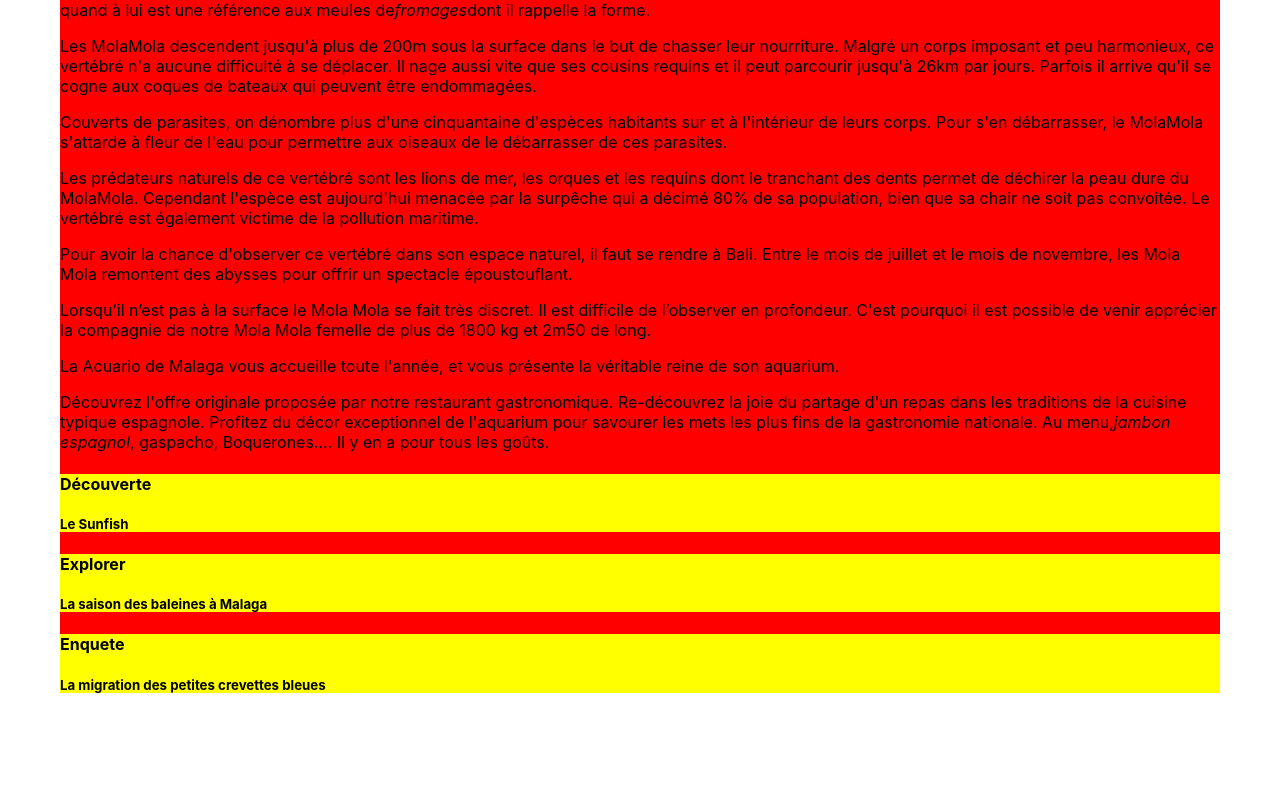
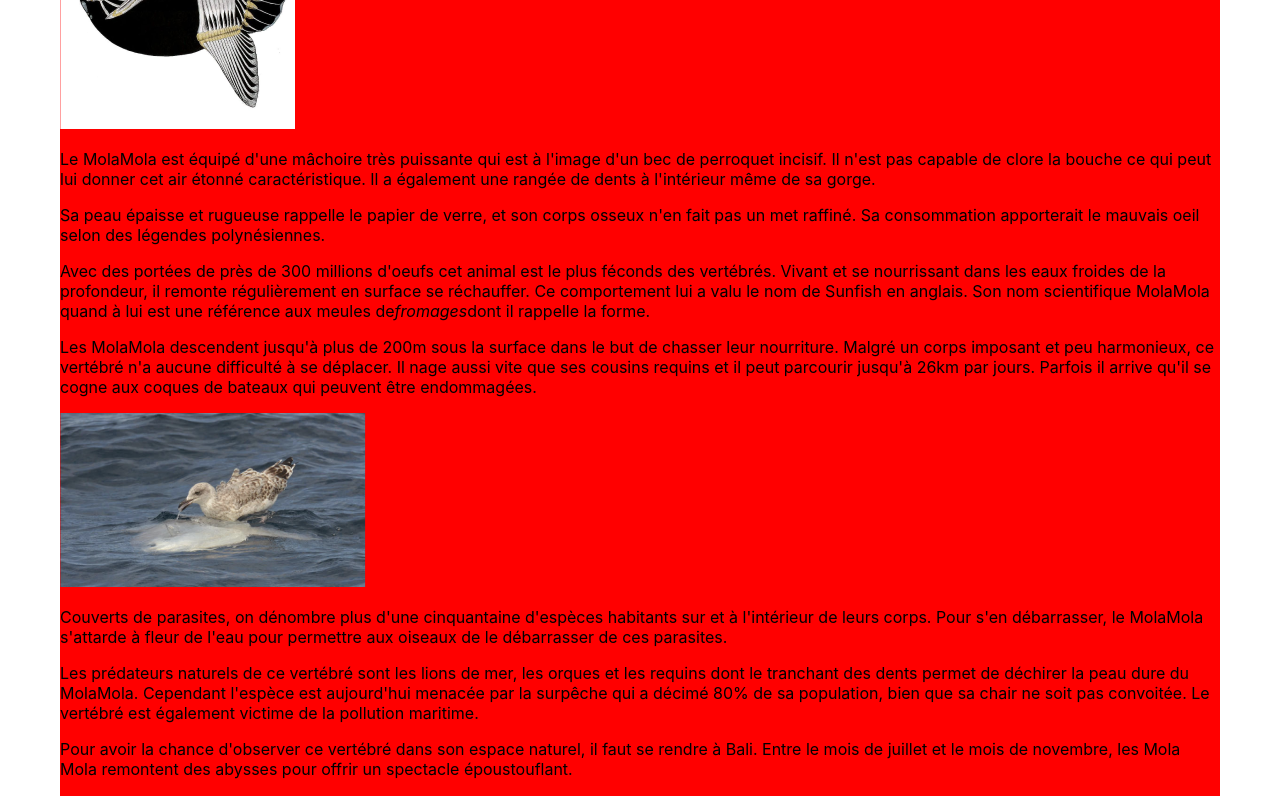
Before and after one commit to KalaniM/Acuario-de-Malaga, a React (Create React App) app: page / in a window 1280 px wide. Shown: the part 1116-1912 px from the top of the page. Before the commit the page ends 1831 px from the top, so only its background shows below. Built offline with nearby package versions, Linux system fonts and the light colour scheme.

Commit message:
add images

```diff
--- a/src/comp/article.jsx
+++ b/src/comp/article.jsx
@@ -1,16 +1,18 @@
 import React, { PureComponent } from 'react';
-import { MolaMola } from '../img/index.js'
+import { MolaMola, skeletonMola, birdOnMola } from '../img/index.js'
+
 class Article extends PureComponent {
     render() {
-        return ( <> < img alt = "MolaMola" src = {
-            MolaMola
-        } /> <h3>Le sunfish</h3>
+        return ( <div>
+            <img alt="MolaMola" src={MolaMola}/>
+            <h3>Le sunfish</h3>
             <p>
                 Le Mola Mola, de son nom scientifique, est un poisson lune des eaux profondes tropicales. De la famille des Molidae, il est présents où les eaux sont tempérées, sa chair n'est pas particulièrement appréciée, il se distingue surtout de part sa morphologie et ses habitudes originales.
             </p>
             <p>
                 Malgré un régime alimentaire pourtant pauvre, composé essentiellement de méduses et de zooplancton, ainsi que des calamars et des crustacés, le Mola Mola peut mesurer jusqu'à 3 m et peser 3 tonnes. Il est le plus gros poisson osseux du règne animal. Le spécimen le plus gros jamais observé est une femelle de 2200 kg (ce qui équivaut au poids moyen d'un rhinocéros adulte), pêchée en 1996.
             </p>
+            <img alt="skeletonMola" src={skeletonMola}/>
             <p>
                 Le MolaMola est équipé d'une mâchoire très puissante qui est à l'image d'un bec de perroquet incisif. Il n'est pas capable de clore la bouche ce qui peut lui donner cet air étonné caractéristique. Il a également une rangée de dents à l'intérieur même de sa gorge.
             </p>
@@ -25,6 +27,7 @@ class Article extends PureComponent {
             <p>
                 Les MolaMola descendent jusqu'à plus de 200m sous la surface dans le but de chasser leur nourriture. Malgré un corps imposant et peu harmonieux, ce vertébré n'a aucune difficulté à se déplacer. Il nage aussi vite que ses cousins requins et il peut parcourir jusqu'à 26km par jours. Parfois il arrive qu'il se cogne aux coques de bateaux qui peuvent être endommagées.
             </p>
+            <img alt="birdOnMola" src={birdOnMola}/>
             <p>
                 Couverts de parasites, on dénombre plus d'une cinquantaine d'espèces habitants sur et à l'intérieur de leurs corps. Pour s'en débarrasser, le MolaMola s'attarde à fleur de l'eau pour permettre aux oiseaux de le débarrasser de ces parasites.
             </p>
@@ -35,7 +38,7 @@ class Article extends PureComponent {
                 Pour avoir la chance d'observer ce vertébré dans son espace naturel, il faut se rendre à Bali. Entre le mois de juillet et le mois de novembre, les Mola Mola remontent des abysses pour offrir un spectacle époustouflant.
             </p>
             <p>
-            Lorsqu’il n’est pas à la surface le Mola Mola se fait très discret. Il est difficile de l’observer en profondeur. C'est pourquoi il est possible de venir apprécier la compagnie de notre Mola Mola femelle de plus de 1800 kg et 2m50 de long.
+                Lorsqu’il n’est pas à la surface le Mola Mola se fait très discret. Il est difficile de l’observer en profondeur. C’est pourquoi il est possible de venir apprécier la compagnie de notre Mola Mola femelle de plus de 1800 kg et 2m50 de long.
             </p>
             <p>
                 La Acuario de Malaga vous accueille toute l'année, et vous présente la véritable reine de son aquarium.
@@ -44,7 +47,7 @@ class Article extends PureComponent {
                 Découvrez l'offre originale proposée par notre restaurant gastronomique. Re-découvrez la joie du partage d'un repas dans les traditions de la cuisine typique espagnole. Profitez du décor exceptionnel de l'aquarium pour savourer les mets les plus fins de la gastronomie nationale. Au menu,
                 <em>jambon espagnol</em>, gaspacho, Boquerones…. Il y en a pour tous les goûts.
             </p>
-    </> )
+        </div> )
     }
 };
 export default Article;
--- a/src/img/index.js
+++ b/src/img/index.js
@@ -1,2 +1,4 @@
 export { default as MolaMola } from "./molaMola.png";
 export { default as Logo } from "./logo.png";
+export { default as birdOnMola } from "./birdOnMola.png";
+export { default as skeletonMola } from "./skeletonMola.png";
```
Also changed, not shown: src/img/birdOnMola.png (added), src/img/skeletonMola.png (added). Lines whose indentation alone changed are shown as unchanged.
